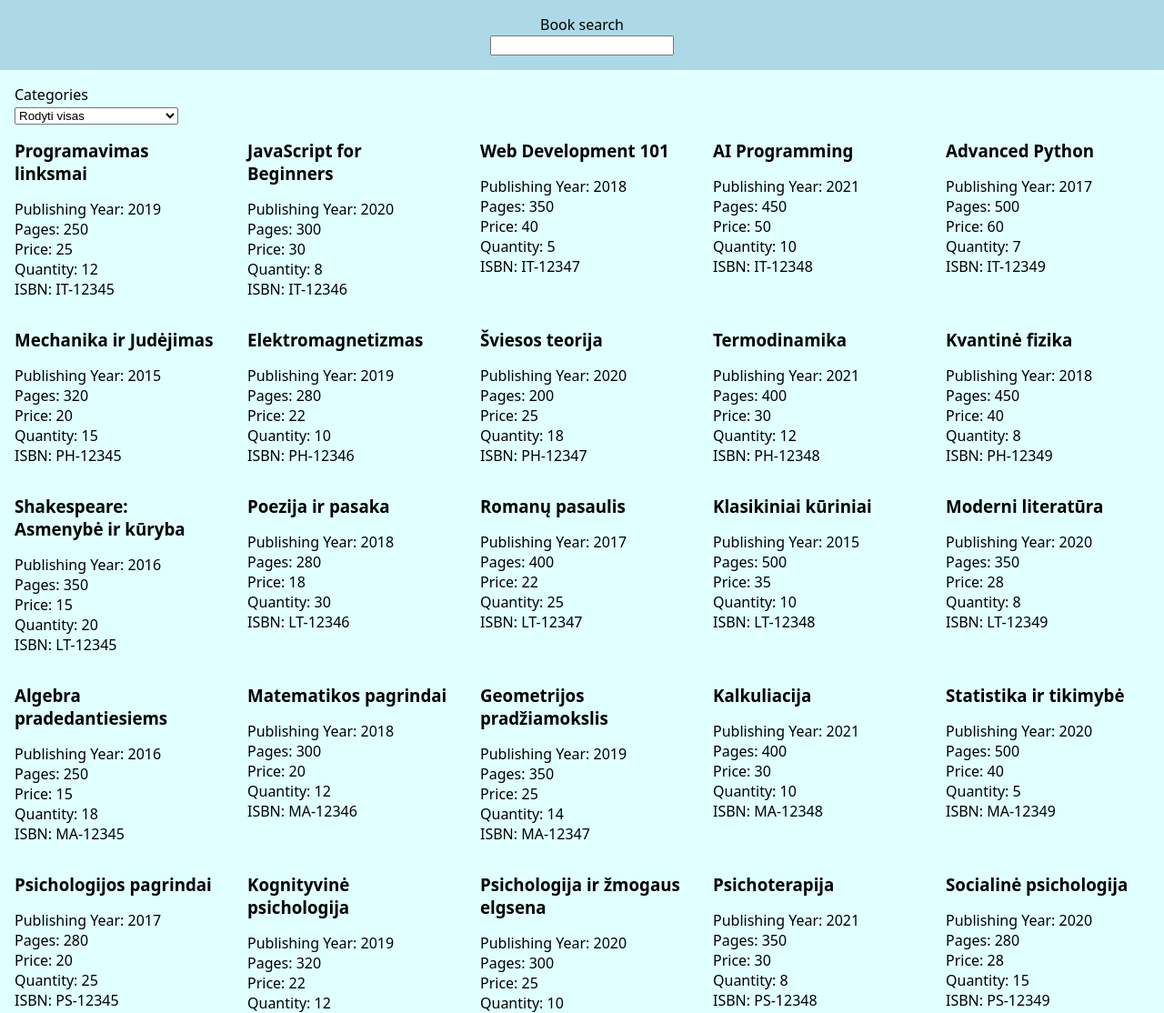
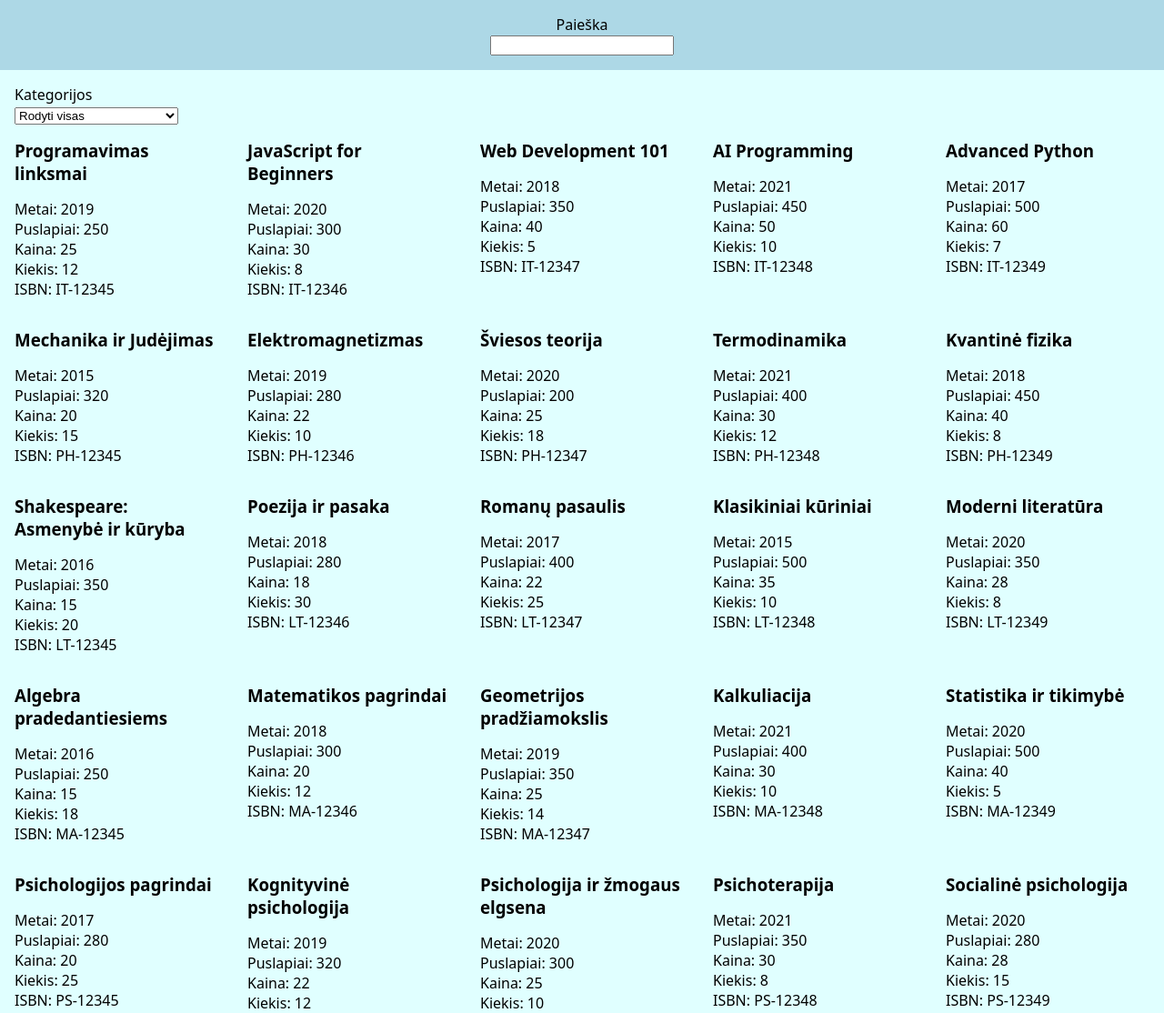
Before and after one commit to Gercius/24-11-22-savarankiskas-darbas, a website with bundled scripts: page index.html in a window 1280 px wide. Shown: the top 1114 px of the page at 91% size. Built offline with nearby package versions, Linux system fonts and the light colour scheme.

Commit message:
Show info in Lithuanian

```diff
--- a/index.html
+++ b/index.html
@@ -9,15 +9,15 @@
     <body>
         <section class="container">
             <header>
-                <form action="" class="search-form">
-                    <label for="search">Book search</label>
+                <form class="search-form">
+                    <label for="search">Paieška</label>
                     <input type="text" name="search" />
                 </form>
             </header>
 
             <main>
-                <div class="">
-                    <label for="categories">Categories</label>
+                <div>
+                    <label for="categories">Kategorijos</label>
                     <select name="categories" class="categories">
                         <option value="show-all">Rodyti visas</option>
                     </select>
--- a/src/js/main.js
+++ b/src/js/main.js
@@ -23,10 +23,10 @@ function renderBooks(data) {
         return `
         <article class="book-card"">
             <h3 class="title">${bookInfo.title}</h3>
-            <p class="year">Publishing Year: ${bookInfo.publishing_year}</p>
-            <p class="pages">Pages: ${bookInfo.pages}</p>
-            <p class="price">Price: ${bookInfo.price}</p>
-            <p class="quantity">Quantity: ${bookInfo.quantity}</p>
+            <p class="year">Metai: ${bookInfo.publishing_year}</p>
+            <p class="pages">Puslapiai: ${bookInfo.pages}</p>
+            <p class="price">Kaina: ${bookInfo.price}</p>
+            <p class="quantity">Kiekis: ${bookInfo.quantity}</p>
             <p class="isbn">ISBN: ${bookInfo.ISBN}</p>
         </article>
     `;
```
